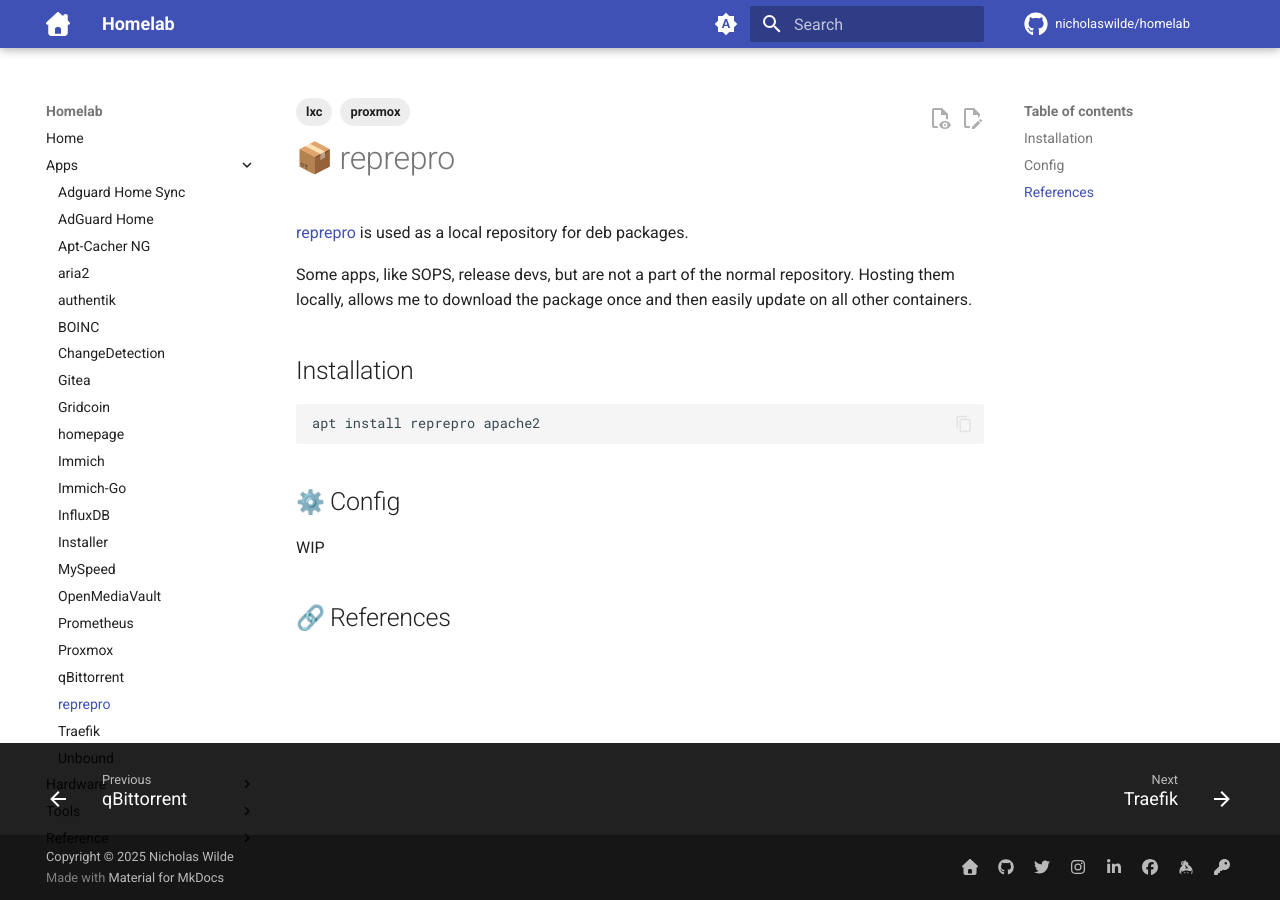
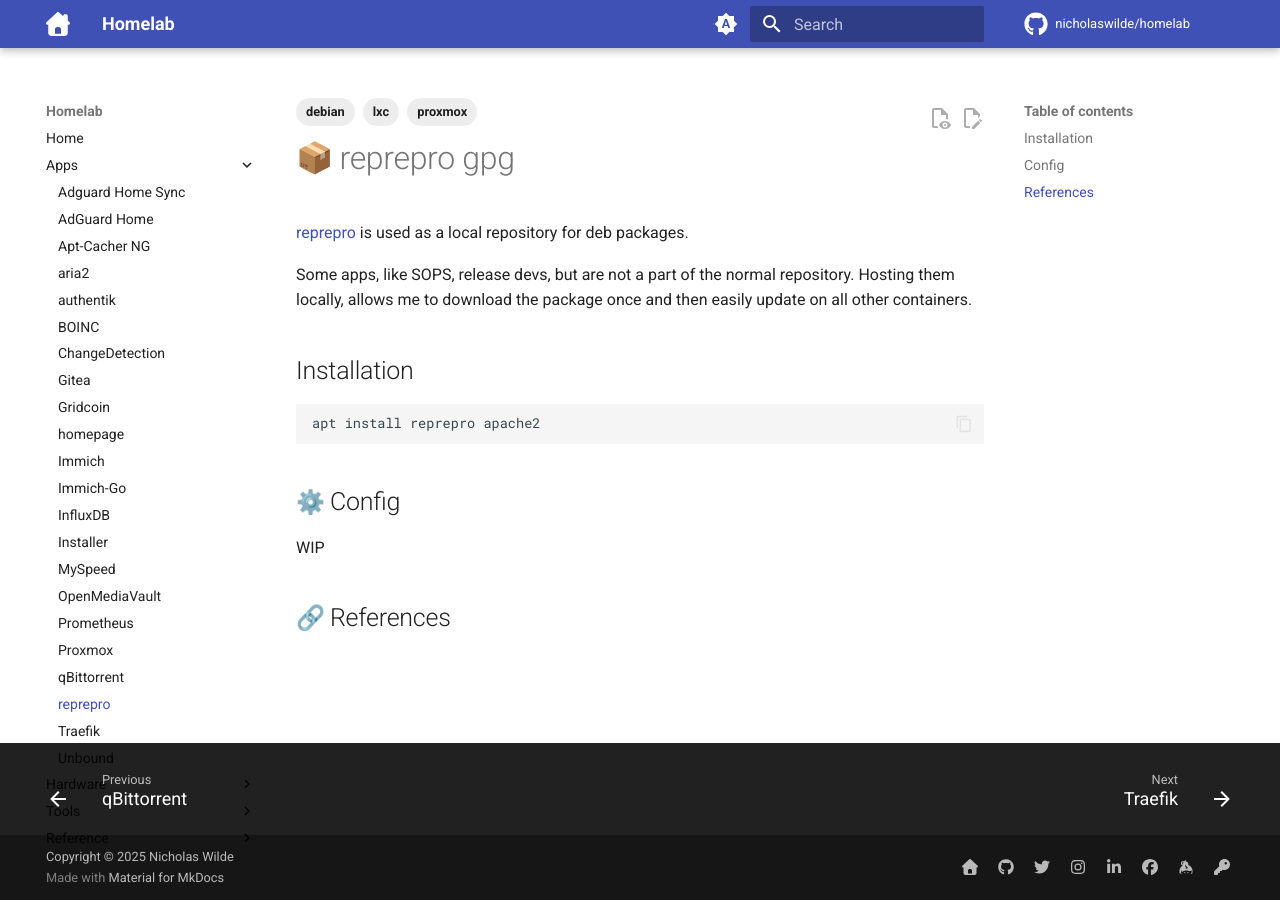
Before and after one commit to nicholaswilde/homelab, an MkDocs documentation site: the page built from docs/apps/reprepro.md, in a window 1280 px wide. Built offline with MkDocs 1.6.1 and Material for MkDocs 9.7.7, drawn with Linux system fonts in a browser that asks for light colours; emoji names are drawn with the system emoji font; comment, search, counter and statistics services are not loaded.

Commit message:
Update reprepro.md

```diff
--- a/docs/apps/reprepro.md
+++ b/docs/apps/reprepro.md
@@ -2,8 +2,9 @@
 tags:
   - lxc
   - proxmox
+  - debian
 ---
-# :package: reprepro
+# :package: reprepro gpg
 
 [reprepro][1] is used as a local repository for deb packages.
 
```
